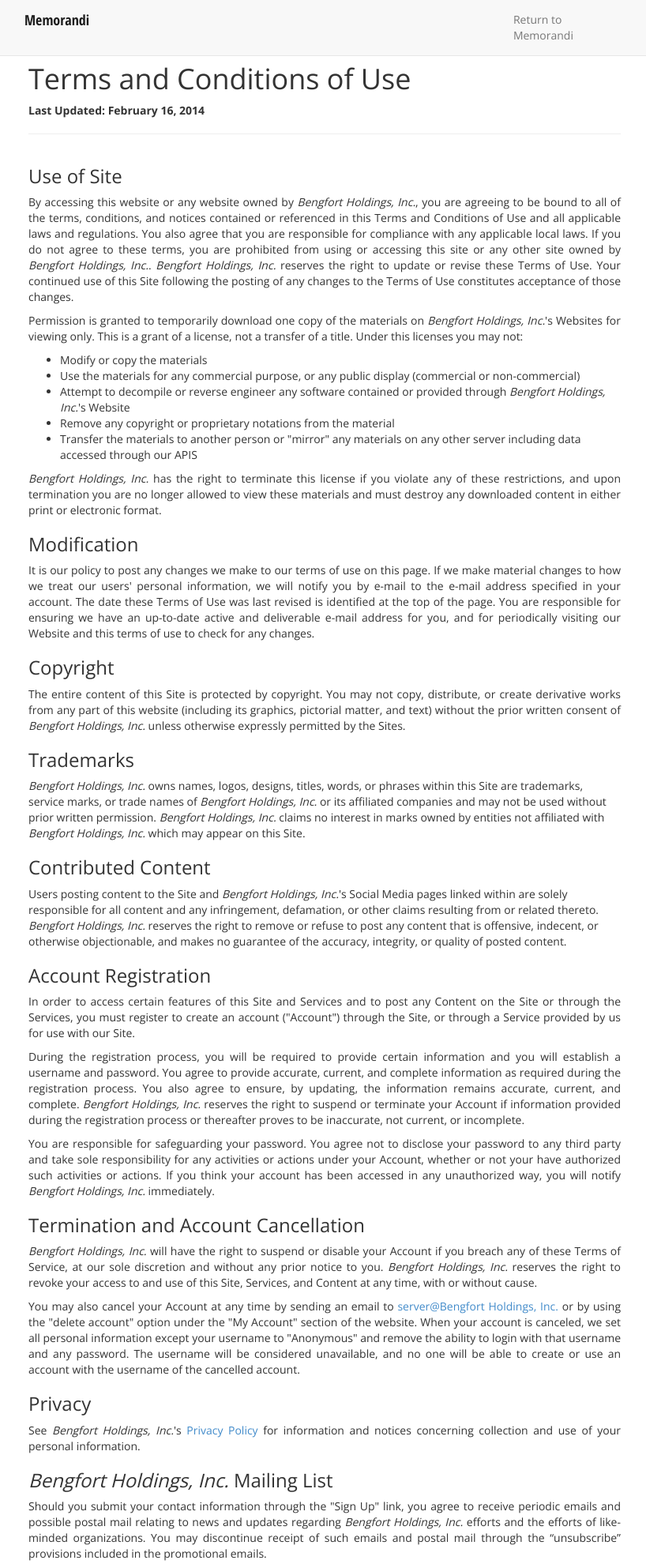
After one commit to bbengfort/memoro, a Django app: template memorandi/templates/site/legal/terms.html in a window 1280 px wide. The commit adds this page. Shown: the top 1980 px of the page at 79% size, without its empty margins (229-1047 px from the left). Run offline with Django 3.2, Linux system fonts and the light colour scheme; the template is opened without the code that fills it, so the values that code supplies are empty; parts of the project's set-up code (start-up, migrations or seed data) failed here and were passed over; some libraries are stand-ins or nearby versions.

Commit message:
new footer and legal info

```diff
--- a/memorandi/memorandi/urls.py
+++ b/memorandi/memorandi/urls.py
@@ -29,8 +29,12 @@ admin.autodiscover()
 ##########################################################################
 
 urlpatterns = patterns('',
+    # Static pages
+    url(r'^$', TemplateView.as_view(template_name='site/index.html'), name='home'),
+    url(r'^terms/$', TemplateView.as_view(template_name='site/legal/terms.html'), name='terms'),
+    url(r'^privacy/$', TemplateView.as_view(template_name='site/legal/privacy.html'), name='privacy'),
+
     # Application URLs
-    url(r'^$', TemplateView.as_view(template_name='index.html'), name='home'),
     url(r'^accounts/', include('authors.urls'), name='accounts'),
 
     # API Endpoints
--- a/memorandi/static/css/memorandi.css
+++ b/memorandi/static/css/memorandi.css
@@ -22,7 +22,9 @@ body {
     background-color: #fff;
     border-top: 1px solid #eee;
     height: 76px;
-    padding: 18px 15px;
+    padding: 30px 15px;
+    font-size: 16px
+    font-family: 'Open Sans Condensed' sans-serif;
 }
 
 #footer p {
--- /dev/null
+++ b/memorandi/templates/site/legal/legal-page.html
@@ -0,0 +1,78 @@
+{% extends 'page.html' %}
+
+{% block stylesheets %}
+  {{ block.super }}
+  <style text="text/css">
+
+    body {
+      padding-top: 40px;
+    }
+
+    nav .navbar-brand {
+      font-weight: 700;
+      font-family: "Open Sans Condensed", sans-serif;
+      color: #1D1D1D !important;
+      padding-left: 0;
+    }
+
+    nav a.navbar-link {
+      margin-right: -15px;
+    }
+
+  </style>
+{% endblock %}
+
+{% block navbar %}
+  <nav class="navbar navbar-default navbar-fixed-top" role="navigation">
+    <div class="container">
+    <div class="col-sm-8 col-sm-offset-2">
+        <!-- Brand and toggle get grouped for better mobile display -->
+        <div class="navbar-header">
+          <a class="navbar-brand" href="{% url 'home' %}">Memorandi</a>
+        </div>
+        <p class="navbar-text navbar-right collapse navbar-collapse">
+          <a class="navbar-link" href="{% url 'home' %}">Return to Memorandi</a>
+        </p>
+      </div><!-- /.col-sm-offset-2 -->
+    </div><!-- /.container -->
+  </nav>
+{% endblock %}
+
+{% block content %}
+  <div class="container">
+    <div class="row">
+      <div class="col-sm-8 col-sm-offset-2">
+        <div class="page-header">
+          {% block legal-header %}{% endblock %}
+        </div>
+      </div>
+    </div>
+    <div class="row">
+      <div class="col-sm-8 col-sm-offset-2">
+        {% block legal-content %}{% endblock %}
+      </div>
+    </div>
+  </div>
+{% endblock %}
+
+{% block footer %}
+  <div id="footer">
+    <div class="container">
+      <div class="row">
+        <div class="col-sm-4 col-sm-offset-2">
+          <p class="text-muted">
+            <small>Copyright &copy; 2014 Benjamin Bengfort</small>
+          </p>
+        </div>
+        <div class="col-sm-4">
+          <ul class="list-inline list-unstyled text-right">
+            <li><a href="{% url 'terms' %}"><small>Terms of Use</small></a></li>
+            <li>&middot;</li>
+            <li><a href="{% url 'privacy' %}"><small>Privacy Policy</small></a></li>
+          </ul>
+        </div>
+      </div>
+    </div>
+  </div>
+
+{% endblock %}
--- /dev/null
+++ b/memorandi/templates/site/legal/terms.html
@@ -0,0 +1,122 @@
+{% extends 'site/legal/legal-page.html' %}
+
+      {% block legal-header %}
+        <h1>Terms and Conditions of Use</h1>
+        <p><strong>Last Updated: February 16, 2014</strong></p>
+      {% endblock %}
+
+      {% block legal-content %}
+        <section id="usage">
+
+        <h3>Use of Site</h3>
+
+        <p class="text-justify">By accessing this website or any website owned by <em>Bengfort Holdings, Inc.</em>, you are agreeing to be bound to all of the terms, conditions, and notices contained or referenced in this Terms and Conditions of Use and all applicable laws and regulations. You also agree that you are responsible for compliance with any applicable local laws. If you do not agree to these terms, you are prohibited from using or accessing this site or any other site owned by <em>Bengfort Holdings, Inc.</em>. <em>Bengfort Holdings, Inc.</em> reserves the right to update or revise these Terms of Use. Your continued use of this Site following the posting of any changes to the Terms of Use constitutes acceptance of those changes.</p>
+
+        <p class="text-justify">Permission is granted to temporarily download one copy of the materials on <em>Bengfort Holdings, Inc.</em>'s Websites for viewing only. This is a grant of a license, not a transfer of a title. Under this licenses you may not:</p>
+
+        <ul>
+        <li>Modify or copy the materials</li>
+        <li>Use the materials for any commercial purpose, or any public display (commercial or non-commercial)</li>
+        <li>Attempt to decompile or reverse engineer any software contained or provided through <em>Bengfort Holdings, Inc.</em>'s Website</li>
+        <li>Remove any copyright or proprietary notations from the material</li>
+        <li>Transfer the materials to another person or "mirror" any materials on any other server including data accessed through our APIS</li>
+        </ul>
+
+
+        <p class="text-justify"><em>Bengfort Holdings, Inc.</em> has the right to terminate this license if you violate any of these restrictions, and upon termination you are no longer allowed to view these materials and must destroy any downloaded content in either print or electronic format.</p>
+        </section>
+
+        <section id="updates">
+
+        <h3>Modification</h3>
+
+        <p class="text-justify">It is our policy to post any changes we make to our terms of use on this page. If we make material changes to how we treat our users' personal information, we will notify you by e-mail to the e-mail address specified in your account. The date these Terms of Use was last revised is identified at the top of the page. You are responsible for ensuring we have an up-to-date active and deliverable e-mail address for you, and for periodically visiting our Website and this terms of use to check for any changes.
+        </section></p>
+
+        <section id="copyright">
+
+        <h3>Copyright</h3>
+
+        <p class="text-justify">The entire content of this Site is protected by copyright. You may not copy, distribute, or create derivative works from any part of this website (including its graphics, pictorial matter, and text) without the prior written consent of <em>Bengfort Holdings, Inc.</em> unless otherwise expressly permitted by the Sites.</p>
+        </section>
+        </section>
+
+        <section id="trademarks">
+
+        <h3>Trademarks</h3>
+
+        <p><em>Bengfort Holdings, Inc.</em> owns names, logos, designs, titles, words, or phrases within this Site are trademarks, service marks, or trade names of <em>Bengfort Holdings, Inc.</em> or its affiliated companies and may not be used without prior written permission. <em>Bengfort Holdings, Inc.</em> claims no interest in marks owned by entities not affiliated with <em>Bengfort Holdings, Inc.</em> which may appear on this Site.</p>
+        </section>
+
+        <section id="contributors">
+
+        <h3>Contributed Content</h3>
+
+        <p>Users posting content to the Site and <em>Bengfort Holdings, Inc.</em>'s Social Media pages linked within are solely responsible for all content and any infringement, defamation, or other claims resulting from or related thereto. <em>Bengfort Holdings, Inc.</em> reserves the right to remove or refuse to post any content that is offensive, indecent, or otherwise objectionable, and makes no guarantee of the accuracy, integrity, or quality of posted content.</p>
+
+        <section id="registration">
+
+        <h3>Account Registration</h3>
+
+        <p class="text-justify">In order to access certain features of this Site and Services and to post any Content on the Site or through the Services, you must register to create an account ("Account") through the Site, or through a Service provided by us for use with our Site.</p>
+
+        <p class="text-justify">During the registration process, you will be required to provide certain information and you will establish a username and password. You agree to provide accurate, current, and complete information as required during the registration process. You also agree to ensure, by updating, the information remains accurate, current, and complete. <em>Bengfort Holdings, Inc.</em> reserves the right to suspend or terminate your Account if information provided during the registration process or thereafter proves to be inaccurate, not current, or incomplete.</p>
+
+        <p class="text-justify">You are responsible for safeguarding your password. You agree not to disclose your password to any third party and take sole responsibility for any activities or actions under your Account, whether or not your have authorized such activities or actions. If you think your account has been accessed in any unauthorized way, you will notify <em>Bengfort Holdings, Inc.</em> immediately.</p>
+
+        <h3>Termination and Account Cancellation</h3>
+
+        <p class="text-justify"><em>Bengfort Holdings, Inc.</em> will have the right to suspend or disable your Account if you breach any of these Terms of Service, at our sole discretion and without any prior notice to you. <em>Bengfort Holdings, Inc.</em> reserves the right to revoke your access to and use of this Site, Services, and Content at any time, with or without cause.</p>
+
+        <p class="text-justify">You may also cancel your Account at any time by sending an email to <a href="mailto:server@Bengfort Holdings, Inc.">server@Bengfort Holdings, Inc.</a> or by using the "delete account" option under the "My Account" section of the website. When your account is canceled, we set all personal information except your username to "Anonymous" and remove the ability to login with that username and any password. The username will be considered unavailable, and no one will be able to create or use an account with the username of the cancelled account.</p>
+        </section>
+
+        <section id="privacy">
+
+        <h3>Privacy</h3>
+
+        <p class="text-justify">See <em>Bengfort Holdings, Inc.</em>'s <a href="{% url 'privacy' %}">Privacy Policy</a> for information and notices concerning collection and use of your personal information.</p>
+
+        <p class="text-justify"><section id="mailing"></p>
+
+        <h3><em>Bengfort Holdings, Inc.</em> Mailing List</h3>
+
+        <p class="text-justify">Should you submit your contact information through the "Sign Up" link, you agree to receive periodic emails and possible postal mail relating to news and updates regarding <em>Bengfort Holdings, Inc.</em> efforts and the efforts of like-minded organizations. You may discontinue receipt of such emails and postal mail through the “unsubscribe” provisions included in the promotional emails.</p>
+        </section>
+
+        <section id="endorsements">
+
+        <h3>No Endorsements</h3>
+
+        <p class="text-justify">Any links on this Site to third party websites are not an endorsement, sponsorship, or recommendation of the third parties or the third parties' ideas, products, or services. Similarly, any references in this Site to third parties and their products or services do not constitute an endorsement, sponsorship, or recommendation. If you follow links to third party websites, or any other companies or organizations affiliated or unaffiliated with <em>Bengfort Holdings, Inc.</em>, you are subject to the terms and conditions and privacy policies of those sites, and <em>Bengfort Holdings, Inc.</em> marks no warranty or representations regarding those sites. Further, <em>Bengfort Holdings, Inc.</em> is not responsible for the content of third party or affiliated company sites or any actions, inactions, results, or damages caused by visiting those sites.</p>
+        </section>
+
+        <section id="governance">
+
+        <h3>Governing Law</h3>
+
+        <p class="text-justify">This Site was designed for and is operated in the United States. Regardless of where the Site is viewed, you are responsible for compliance with applicable local laws.</p>
+
+        <p class="text-justify">You and <em>Bengfort Holdings, Inc.</em> agree that the laws of the state of Maryland will apply to all matters arising from or relating to use of this Website, whether for claims in contract, tort, or otherwise, without regard to conflicts of laws principles.</p>
+
+        <h3>International Transfer</h3>
+
+        <p class="text-justify">Your information may be transferred to, and maintained on, computers located outside of your state, province, country or other governmental jurisdiction where the privacy laws may not be as protective as those in your jurisdiction. If you are located outside the United States and choose to provide information to us, <em>Bengfort Holdings, Inc.</em> transfers Personal Information to the United States and processes it there. Your consent to these Terms of Use, followed by your submission of such information represents your agreement to that transfer.</p>
+        </section>
+
+        <section id="disclaimer">
+
+        <h3>Disclaimer</h3>
+
+        <p class="text-justify">The materials on <em>Bengfort Holdings, Inc.</em>'s Website are provided "as is" without any kind of warranty. The material on this Website is not a warranty as to any product or service provided by <em>Bengfort Holdings, Inc.</em> or any affiliated or unaffiliated organization.</p>
+
+        <p class="text-justify"><em>Bengfort Holdings, Inc.</em> is not liable for any errors, delays, inaccuracies, or omissions in this Website or any Website that are linked to or referenced by this Website. Under no circumstances shall <em>Bengfort Holdings, Inc.</em> be liable for any damages, including indirect, incidental, special, or consequential damages that result from the use of, or inability to use, this Website.</p>
+        </section>
+
+        <section id="closing">
+
+        <h3>Agrement</h3>
+
+        <p class="text-justify">These Terms of Use constitute the entire agreement between you and <em>Bengfort Holdings, Inc.</em> with respect to your use of this Site and supersede all prior or contemporaneous communications and proposals, whether oral, written, or electronic, between you and <em>Bengfort Holdings, Inc.</em> with respect to this Site. If any provision(s) of these Terms of Use are held invalid or unenforceable, those provisions shall be construed in a manner consistent with applicable law to reflect, as nearly as possible, the original intentions of the parties, and the remaining provisions shall remain in full force and effect.</p>
+        </section>
+      {% endblock %}
```
Also changed, not shown: memorandi/location/__init__.py (+18 -0 lines), memorandi/narrate/__init__.py (+18 -0 lines), memorandi/templates/components/footer.html (+13 -7 lines), memorandi/templates/site/legal/privacy.html (added, +51 -0 lines), memorandi/weather/__init__.py (+18 -0 lines), memorandi/weather/tests.py (+10 -0 lines), memorandi/templates/site/index.html (renamed from memorandi/templates/index.html).
